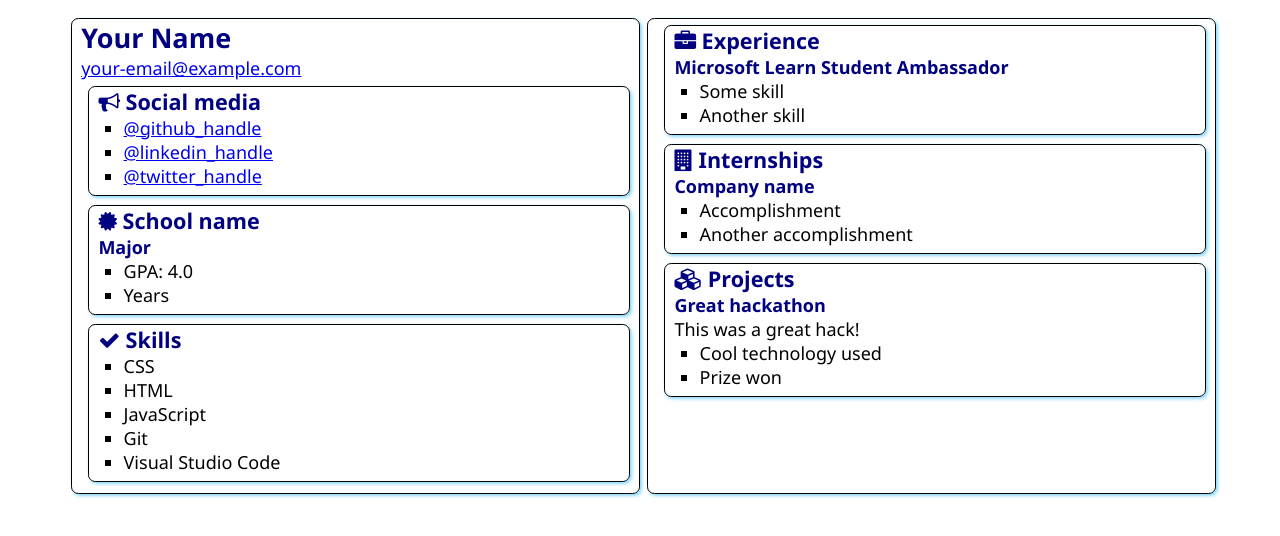
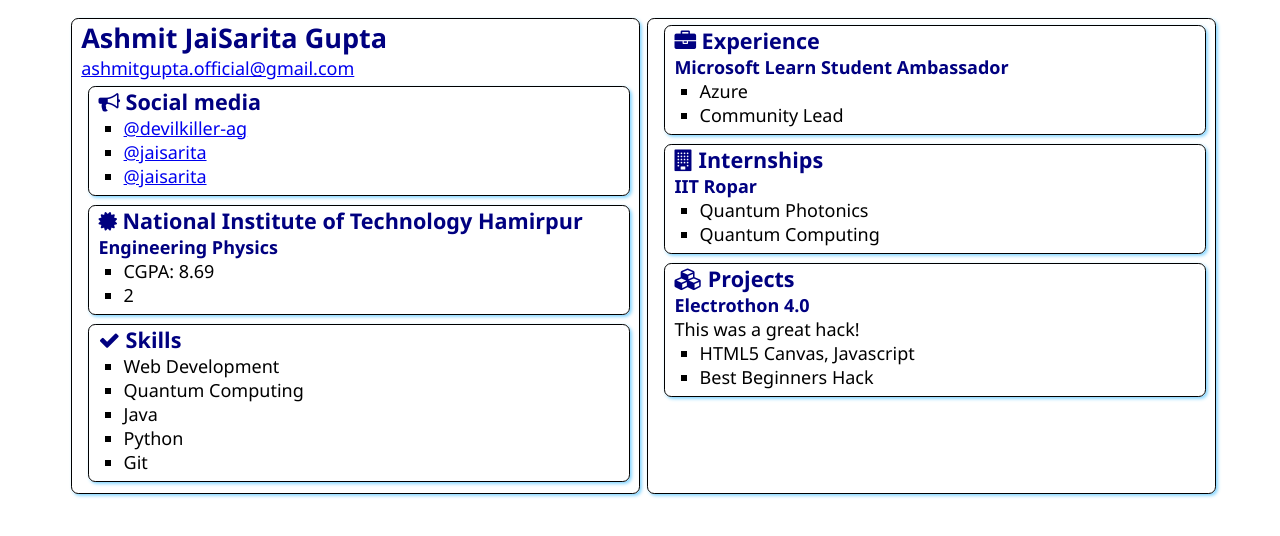
Before and after one commit to devilkiller-ag/SATechnicalOnboarding, a plain HTML site: page src/index.html in a window 1280 px wide. Drawn offline with Linux system fonts and the light colour scheme.

Commit message:
Add details
Replaced template with my details

```diff
--- a/src/index.html
+++ b/src/index.html
@@ -1,19 +1,21 @@
 <!DOCTYPE html>
 <html lang="en">
+
 <head>
     <meta charset="UTF-8">
     <meta http-equiv="X-UA-Compatible" content="IE=edge">
     <meta name="viewport" content="width=device-width, initial-scale=1.0">
-    <title>Resume</title>
+    <title>Ashmit JaiSarita Gupta</title>
 
     <link rel="stylesheet" href="style.css">
     <link rel="stylesheet" href="https://cdnjs.cloudflare.com/ajax/libs/font-awesome/4.7.0/css/font-awesome.min.css">
 </head>
+
 <body>
     <main>
         <article class="box">
-            <h1>Your Name</h1>
-            <div><a href="mailto:your.email@example.com">your-email@example.com</a></div>
+            <h1>Ashmit JaiSarita Gupta</h1>
+            <div><a href="mailto:ashmitgupta.official@gmail.com">ashmitgupta.official@gmail.com</a></div>
 
             <section class="box">
                 <h2>
@@ -21,9 +23,9 @@
                     Social media
                 </h2>
                 <ul>
-                    <li><a href="https://github.com/<handle>">@github_handle</a></li>
-                    <li><a href="https://linkedin.com/in/<handle>">@linkedin_handle</a></li>
-                    <li><a href="https://twitter.com/<handle>">@twitter_handle</a></li>
+                    <li><a href="https://github.com/devilkiller-ag">@devilkiller-ag</a></li>
+                    <li><a href="https://linkedin.com/in/jaisarita">@jaisarita</a></li>
+                    <li><a href="https://twitter.com/jaisarita">@jaisarita</a></li>
                 </ul>
             </section>
 
@@ -31,12 +33,12 @@
                 <div class="education">
                     <h2>
                         <i class="fa fa-certificate" aria-hidden="true"></i>
-                        School name
+                        National Institute of Technology Hamirpur
                     </h2>
-                    <h3>Major</h3>
+                    <h3>Engineering Physics</h3>
                     <ul>
-                        <li>GPA: 4.0</li>
-                        <li>Years</li>
+                        <li>CGPA: 8.69</li>
+                        <li>2</li>
                     </ul>
                 </div>
             </section>
@@ -47,11 +49,11 @@
                     Skills
                 </h2>
                 <ul>
-                    <li>CSS</li>
-                    <li>HTML</li>
-                    <li>JavaScript</li>
+                    <li>Web Development</li>
+                    <li>Quantum Computing</li>
+                    <li>Java</li>
+                    <li>Python</li>
                     <li>Git</li>
-                    <li>Visual Studio Code</li>
                 </ul>
             </section>
         </article>
@@ -63,8 +65,8 @@
                 </h2>
                 <h3>Microsoft Learn Student Ambassador</h3>
                 <ul>
-                    <li>Some skill</li>
-                    <li>Another skill</li>
+                    <li>Azure</li>
+                    <li>Community Lead</li>
                 </ul>
             </section>
             <section class="box">
@@ -73,10 +75,10 @@
                     Internships
                 </h2>
 
-                <h3>Company name</h3>
+                <h3>IIT Ropar</h3>
                 <ul>
-                    <li>Accomplishment</li>
-                    <li>Another accomplishment</li>
+                    <li>Quantum Photonics</li>
+                    <li>Quantum Computing</li>
                 </ul>
             </section>
             <section class="box">
@@ -85,15 +87,16 @@
                     Projects
                 </h2>
 
-                <h3>Great hackathon</h3>
+                <h3>Electrothon 4.0</h3>
                 <div>This was a great hack!</div>
                 <ul>
-                    <li>Cool technology used</li>
-                    <li>Prize won</li>
+                    <li>HTML5 Canvas, Javascript</li>
+                    <li>Best Beginners Hack</li>
                 </ul>
             </section>
         </article>
 
     </main>
 </body>
+
 </html>
```
